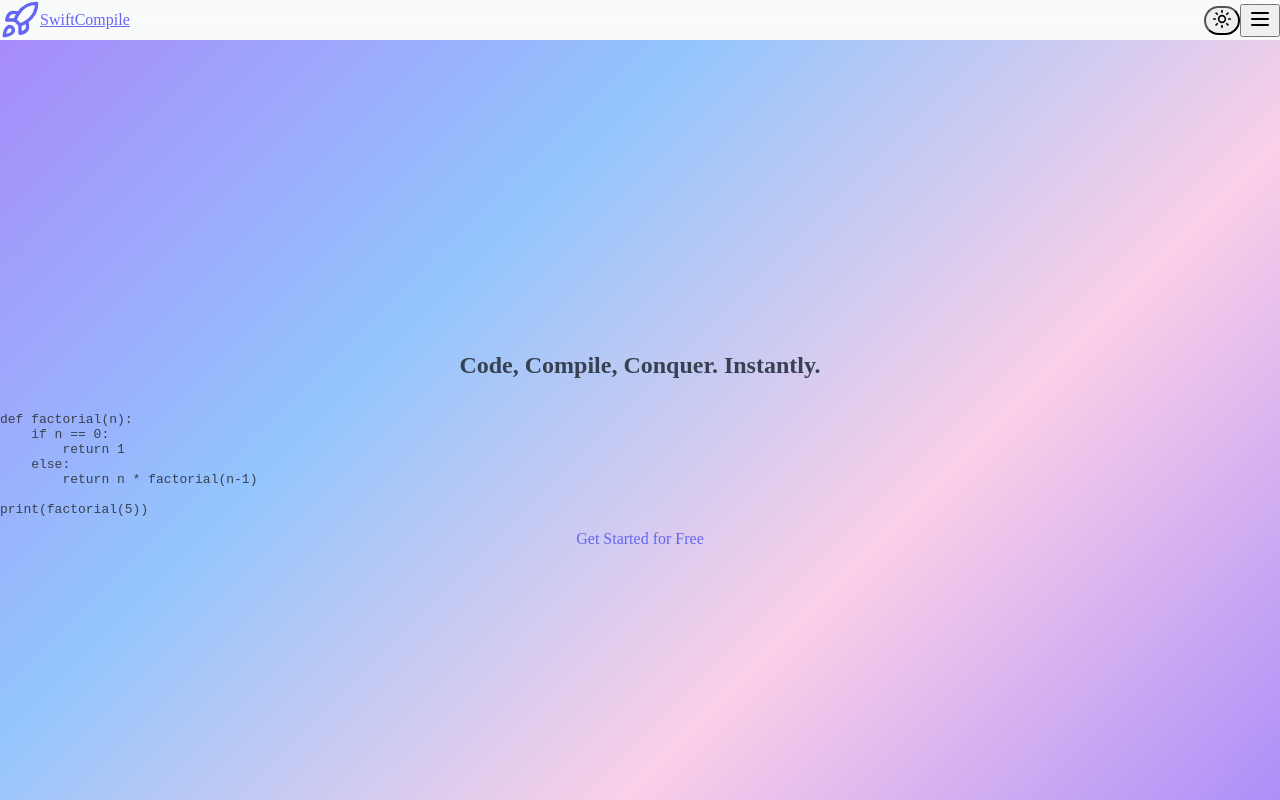
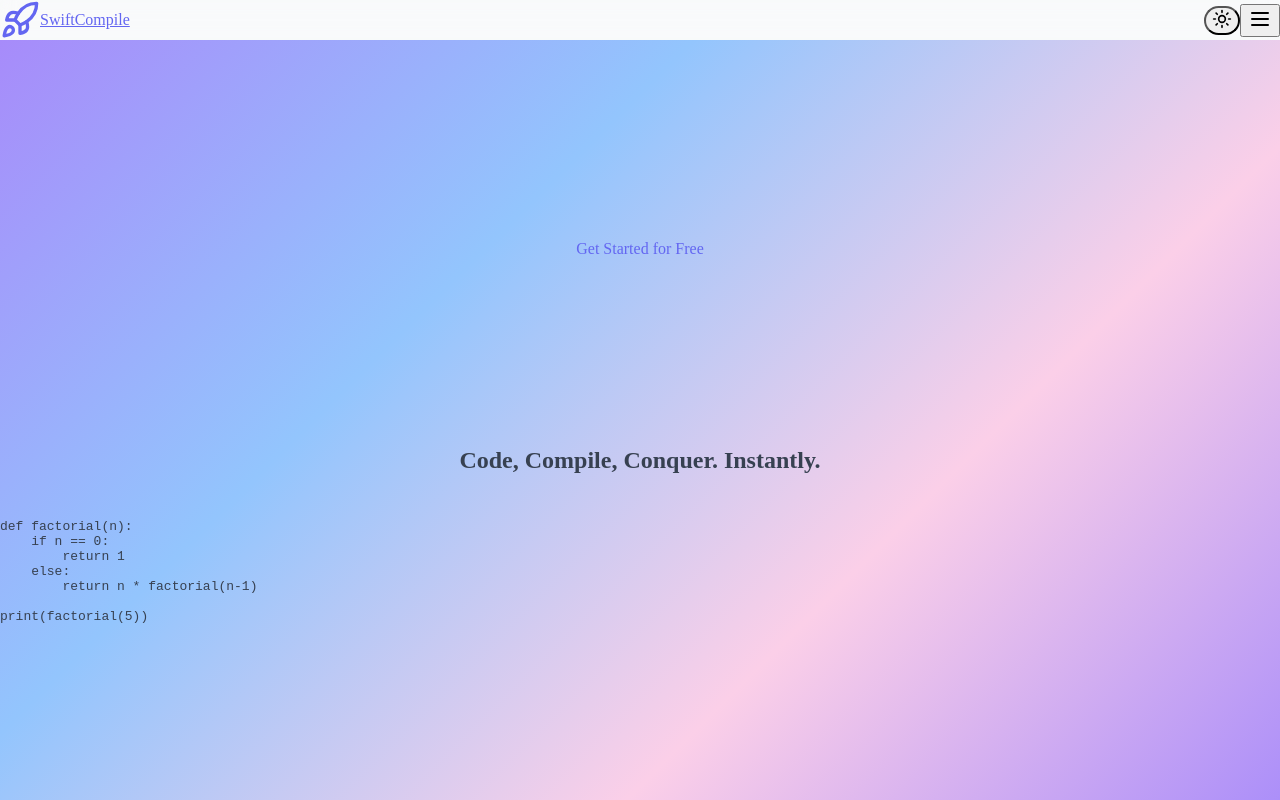
Before and after one commit to Rohan-1103/SwiftCompile, a React (Vite) app in the folder frontend/: page / in a window 1280 px wide. Shown: the top 800 px of the page. Built offline with nearby package versions, Linux system fonts and the light colour scheme.

Commit message:
refactor: Improve homepage layout and button styling

```diff
--- a/frontend/src/pages/HomePage.jsx
+++ b/frontend/src/pages/HomePage.jsx
@@ -115,11 +115,25 @@ const HomePage = () => {
     <div className="flex flex-col min-h-screen bg-vision-light dark:bg-vision-dark text-vision-text-light dark:text-vision-text-dark">
       {/* Hero Section */}
       <section className="relative flex flex-col items-center justify-center h-screen text-white animated-gradient p-4 text-center overflow-hidden">
+        <motion.div
+          initial={{ opacity: 0, scale: 0.8 }}
+          animate={{ opacity: 1, scale: 1 }}
+          transition={{ duration: 0.8, delay: 0.6 }}
+          className="absolute top-1/4 left-1/2 -translate-x-1/2 z-20" // Adjusted positioning
+        >
+          <Link
+            to="/register"
+            className="px-10 py-5 rounded-full bg-gradient-to-r from-vision-primary to-vision-secondary text-white text-2xl font-bold shadow-lg hover:shadow-xl transform hover:scale-105 transition-all duration-300 ease-in-out inline-block"
+          >
+            Get Started for Free
+          </Link>
+        </motion.div>
+
         <motion.h1
           initial={{ opacity: 0, y: -50 }}
           animate={{ opacity: 1, y: 0 }}
           transition={{ duration: 0.8 }}
-          className="text-5xl md:text-7xl font-bold mb-6 leading-tight"
+          className="absolute top-1/2 left-1/2 -translate-x-1/2 -translate-y-1/2 text-5xl md:text-7xl font-bold mb-6 leading-tight z-10" // Changed to absolute, centered, and added z-index
         >
           Code, Compile, Conquer. Instantly.
         </motion.h1>
@@ -129,7 +143,7 @@ const HomePage = () => {
           initial={{ opacity: 0, y: 50 }}
           animate={{ opacity: 1, y: 0 }}
           transition={{ duration: 0.8, delay: 0.3 }}
-          className="bg-black bg-opacity-70 p-6 rounded-lg shadow-xl max-w-2xl w-full mx-auto z-10"
+          className="bg-black bg-opacity-70 p-6 rounded-lg shadow-xl max-w-2xl w-full mx-auto z-10 absolute top-1/2 left-1/2 -translate-x-1/2 translate-y-1/2" // Added absolute positioning and z-index
         >
           <pre className="text-left font-mono text-green-400 text-lg md:text-xl overflow-x-auto">
             <TypingEffect text={codeSnippets[0]} speed={50} />
@@ -140,7 +154,7 @@ const HomePage = () => {
           initial={{ opacity: 0, x: -100 }}
           animate={{ opacity: 1, x: 0 }}
           transition={{ duration: 1, delay: 1.0 }}
-          className="absolute top-1/4 left-10 bg-black bg-opacity-60 p-4 rounded-lg shadow-lg hidden lg:block"
+          className="absolute top-1/4 left-10 bg-black bg-opacity-60 p-4 rounded-lg shadow-lg hidden lg:block z-10" // Added z-index
         >
           <pre className="text-left font-mono text-blue-300 text-sm">
             <TypingEffect text={codeSnippets[1]} speed={40} />
@@ -151,7 +165,7 @@ const HomePage = () => {
           initial={{ opacity: 0, x: 100 }}
           animate={{ opacity: 1, x: 0 }}
           transition={{ duration: 1, delay: 1.5 }}
-          className="absolute bottom-1/4 right-10 bg-black bg-opacity-60 p-4 rounded-lg shadow-lg hidden lg:block"
+          className="absolute bottom-1/4 right-10 bg-black bg-opacity-60 p-4 rounded-lg shadow-lg hidden lg:block z-10" // Added z-index
         >
           <pre className="text-left font-mono text-red-300 text-sm">
             <TypingEffect text={codeSnippets[2]} speed={45} />
@@ -162,7 +176,7 @@ const HomePage = () => {
           initial={{ opacity: 0, y: -100 }}
           animate={{ opacity: 1, y: 0 }}
           transition={{ duration: 1, delay: 2.0 }}
-          className="absolute top-10 right-1/4 bg-black bg-opacity-60 p-4 rounded-lg shadow-lg hidden md:block"
+          className="absolute top-10 right-1/4 bg-black bg-opacity-60 p-4 rounded-lg shadow-lg hidden md:block z-10" // Added z-index
         >
           <pre className="text-left font-mono text-yellow-300 text-xs">
             <TypingEffect text={codeSnippets[3]} speed={35} />
@@ -173,25 +187,11 @@ const HomePage = () => {
           initial={{ opacity: 0, y: 100 }}
           animate={{ opacity: 1, y: 0 }}
           transition={{ duration: 1, delay: 2.5 }}
-          className="absolute bottom-10 left-1/4 bg-black bg-opacity-60 p-4 rounded-lg shadow-lg hidden md:block"
+          className="absolute bottom-10 left-1/4 bg-black bg-opacity-60 p-4 rounded-lg shadow-lg hidden md:block z-10" // Added z-index
         >
           <pre className="text-left font-mono text-purple-300 text-xs">
             <TypingEffect text={codeSnippets[4]} speed={30} />
           </pre>
-        </motion.div>
-
-        <motion.div
-          initial={{ opacity: 0, scale: 0.8 }}
-          animate={{ opacity: 1, scale: 1 }}
-          transition={{ duration: 0.8, delay: 0.6 }}
-          className="mt-10 z-10"
-        >
-          <Link
-            to="/register"
-            className="px-10 py-5 rounded-full bg-vision-primary text-white text-2xl font-bold shadow-lg hover:shadow-xl transform hover:scale-105 transition-all duration-300 ease-in-out inline-block glowing-button"
-          >
-            Get Started for Free
-          </Link>
         </motion.div>
       </section>
 
```
Also changed, not shown: frontend/src/index.css (line endings or trailing spaces).
